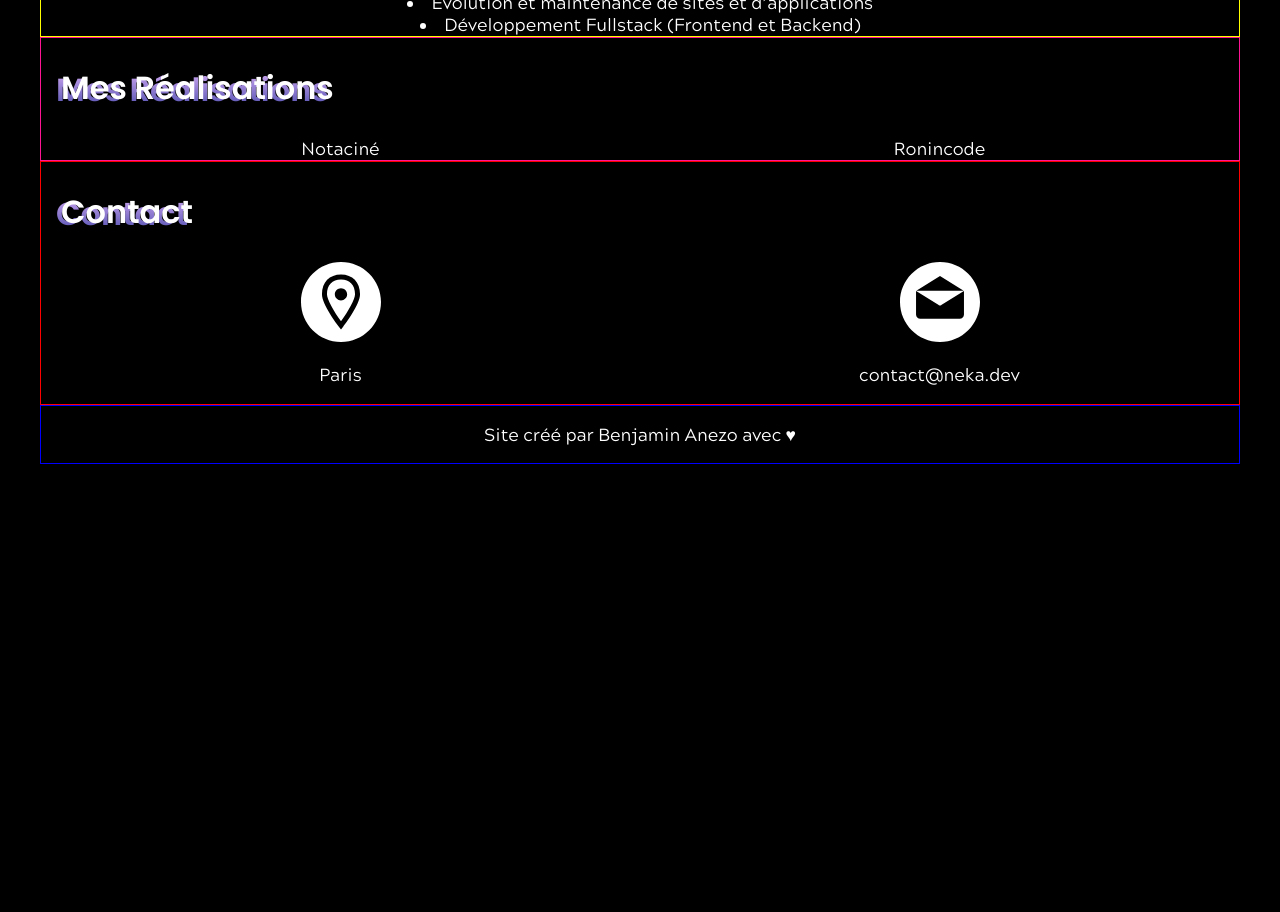
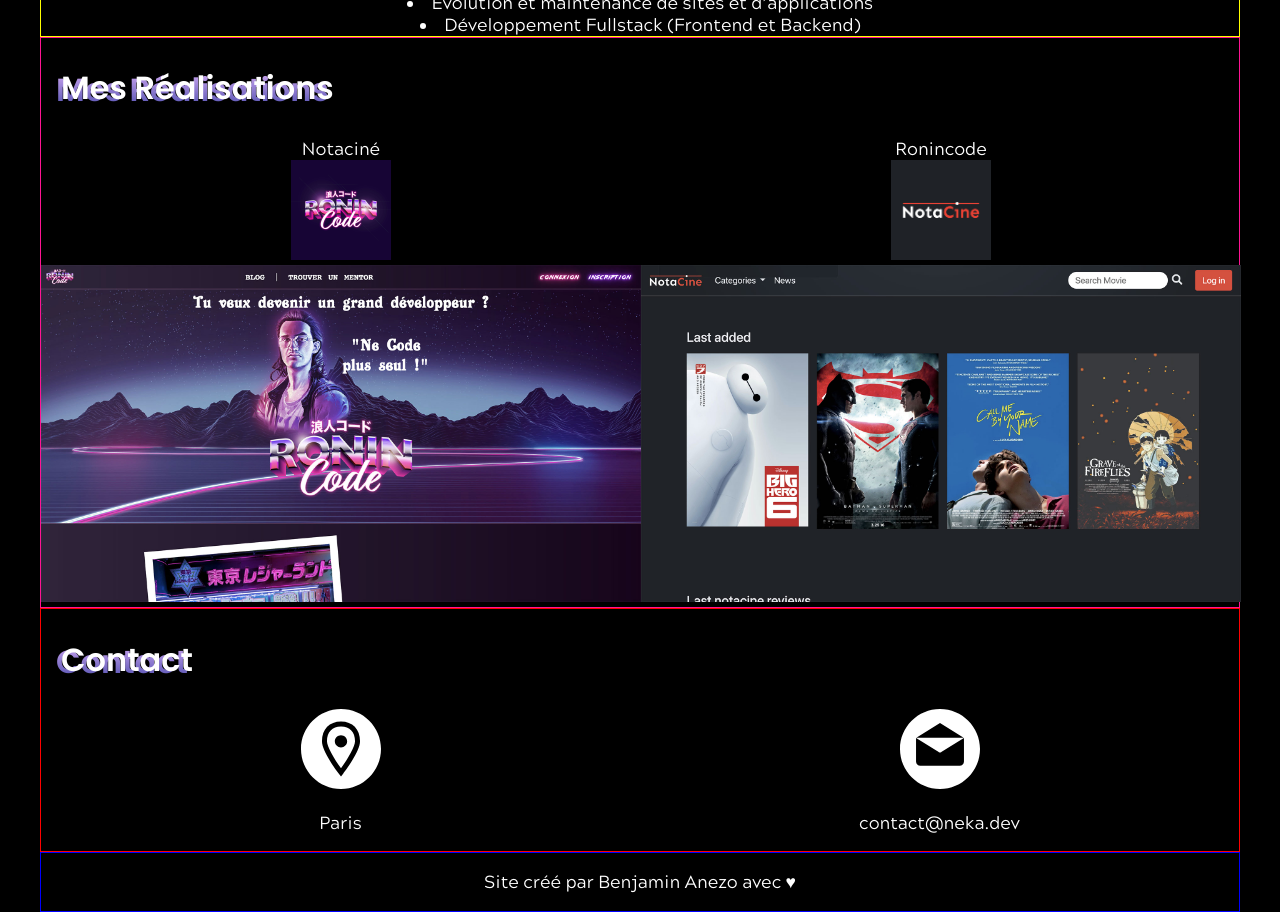
Before and after one commit to Nekall/personal-site, a React (Create React App) app: page / in a window 1280 px wide. Shown: the part 1420-2332 px from the top of the page. Before the commit the page ends 1884 px from the top, so only its background shows below. Built offline with nearby package versions, Linux system fonts and the light colour scheme.

Commit message:
docs: add visuals projects

```diff
--- a/src/pages/Home/index.jsx
+++ b/src/pages/Home/index.jsx
@@ -14,6 +14,11 @@
 import sass from "../../assets/images/sass.svg";
 import github from 'assets/images/github.svg';
 import me from "../../assets/images/me.png";
+
+import roninlogo from "../../assets/images/ronincode-logo.jpg";
+import ronincode from "../../assets/images/ronincode-screen.jpg";
+import notalogo from "../../assets/images/notacine-logo.jpg";
+import notacine from "../../assets/images/notacine-screen.jpg";
 
 
 const Home=()=>{
@@ -108,8 +113,16 @@
           <h2 className="title">Mes Réalisations</h2>
         </div>
         <div className="projects-columns">
-          <div>Notaciné</div>
-          <div>Ronincode</div>
+          <div>
+            <div>Notaciné</div>
+            <img className="roninlogo" src={roninlogo} alt="roninlogo"/>
+            <img className="ronincode" src={ronincode} alt="ronincode"/>
+          </div>
+          <div>
+            <div>Ronincode</div>
+            <img className="notalogo" src={notalogo} alt="notalogo"/>
+            <img className="notacine" src={notacine} alt="notacine"/>
+          </div>
         </div>
       </div>
 
--- a/src/style/main.scss
+++ b/src/style/main.scss
@@ -17,6 +17,10 @@
 
 html{
   scroll-behavior: smooth;
+  -moz-user-select: none; /* Firefox */
+  -webkit-user-select: none; /* Chrome, Safari & Opéra */
+  -ms-user-select: none; /* Internet & Edge */
+  user-select: none; /* Standard */
 }
 
 body{
@@ -185,6 +189,15 @@
   grid-template-columns: 1fr 1fr;
 }
 
+.roninlogo, .notalogo{
+  width: 100px;
+}
+
+.notacine, .ronincode{
+  width: 600px;
+}
+
+
 //#### Compétences ####
 .skills{
   border: solid orange 1px;
```
Also changed, not shown: src/assets/images/notacine-logo.jpg (renamed from src/assets/images/notacine-logo-light.jpg), src/assets/images/ronincode-logo.jpg (renamed from src/assets/images/ronincode-logo-extra-light.jpg).
